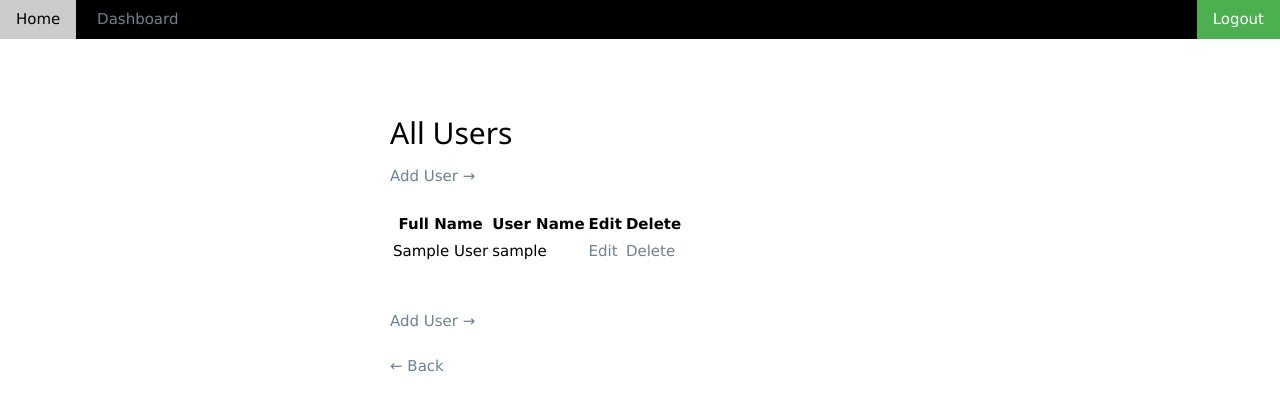
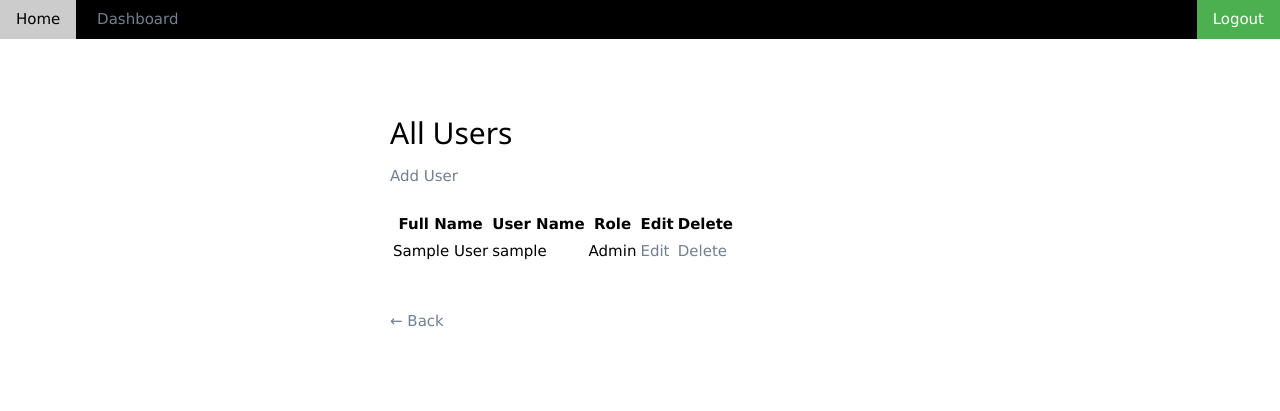
Before and after one commit to mmaniya60/CMS, a PHP site: page /admin/users/manage_users.php in a window 1280 px wide. Shown: the top 411 px of the page. Run offline with PHP 8.4, Linux system fonts and the light colour scheme; the visitor is signed in with stand-in values (Sample User, id 1); tables that the repository leaves empty or names only in its code hold one stand-in row (values such as "Sample post").

Commit message:
Update manage_users.php

```diff
--- a/admin/users/manage_users.php
+++ b/admin/users/manage_users.php
@@ -5,7 +5,7 @@
     include_once('../../includes/connect.php');
 
     if(isset($_SESSION['logged_in'])){
-        $query = $db->prepare("SELECT * FROM user WHERE role = 0");
+        $query = $db->prepare("SELECT * FROM user");
 
         $query->execute();
         $users = $query->fetchAll();
@@ -16,7 +16,7 @@
 <html lang=en>
 <head>
 	<meta charset="utf-8">
-	<title>Add Review</title>
+	<title>Manage Users</title>
 	<link rel="stylesheet" href="../../styles/style.css" />
     <link rel="stylesheet" href="https://www.w3schools.com/w3css/4/w3.css">
 </head>
@@ -41,7 +41,7 @@
                 <section>
                     <div>
                         <h2>All Users</h2>
-                        <a href="add_users.php">Add User &rarr;</a>
+                        <a href="add_users.php">Add User</a>
                         <br /><br />
 
                         <table>
@@ -49,6 +49,7 @@
                                 <tr>
                                     <th>Full Name</th>
                                     <th>User Name</th>
+                                    <th>Role</th>
                                     <th>Edit</th>
                                     <th>Delete</th>
                                 </tr>
@@ -58,6 +59,11 @@
                                     <tr>
                                         <td><?= $user['full_name'] ?></td>
                                         <td><?= $user['username'] ?></td>
+                                        <?php if($user['role'] == 0): ?>
+                                            <td>User</td>
+                                        <?php else: ?>
+                                            <td>Admin</td>
+                                        <?php endif ?>
                                         <td><a href="edit_users.php?id=<?= $user['user_id'] ?>">Edit</a></td>
                                         <td><a href="delete_users.php?id=<?= $user['user_id'] ?>">Delete</a></td>
                                     </tr>
@@ -68,9 +74,6 @@
                 </section>
             </div>
         </main>
-
-        <br /><br />
-        <a href="add_users.php">Add User &rarr;</a>
 
         <br /><br />
         <a href="../index.php">&larr; Back</a>
```
